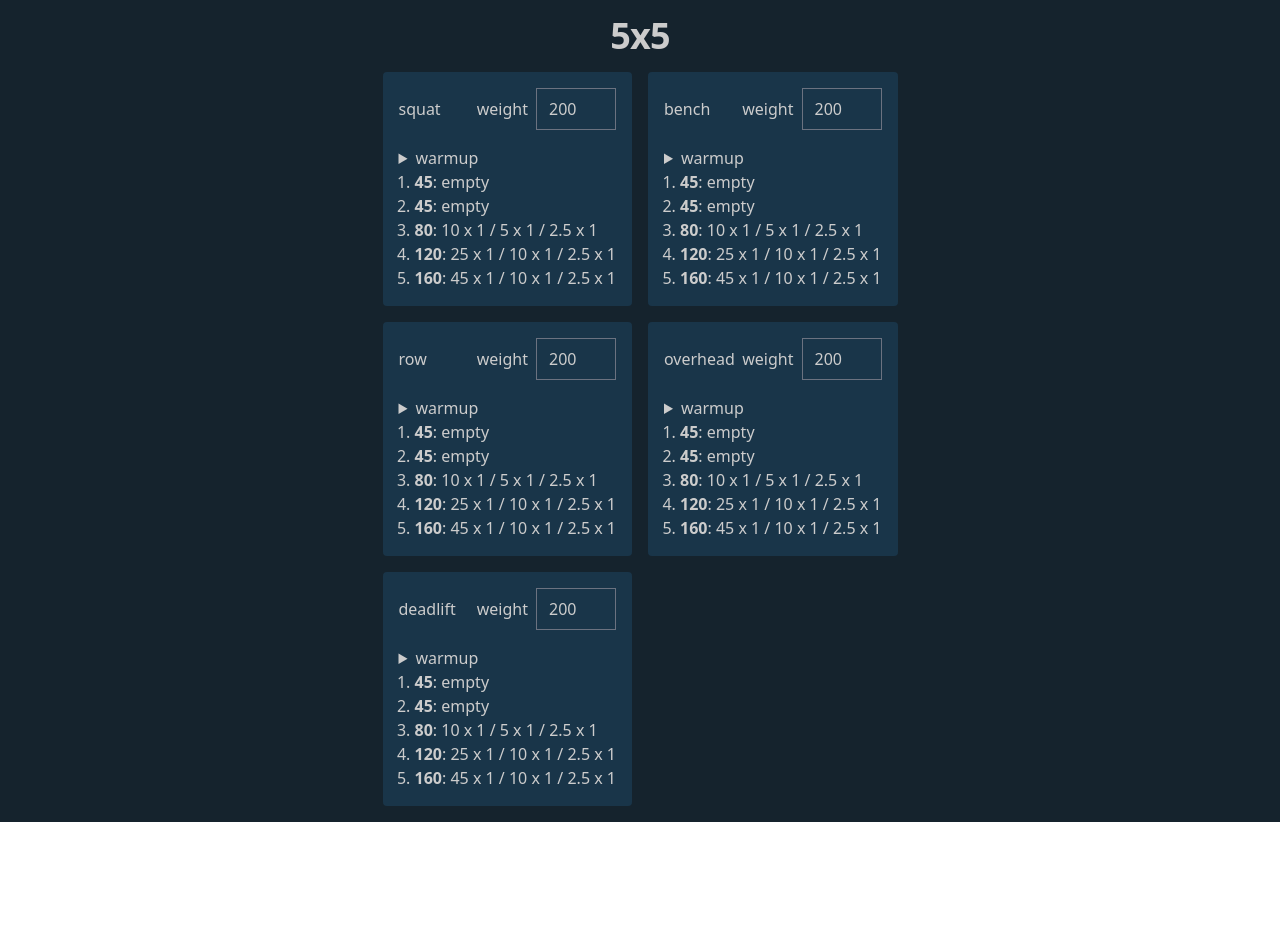
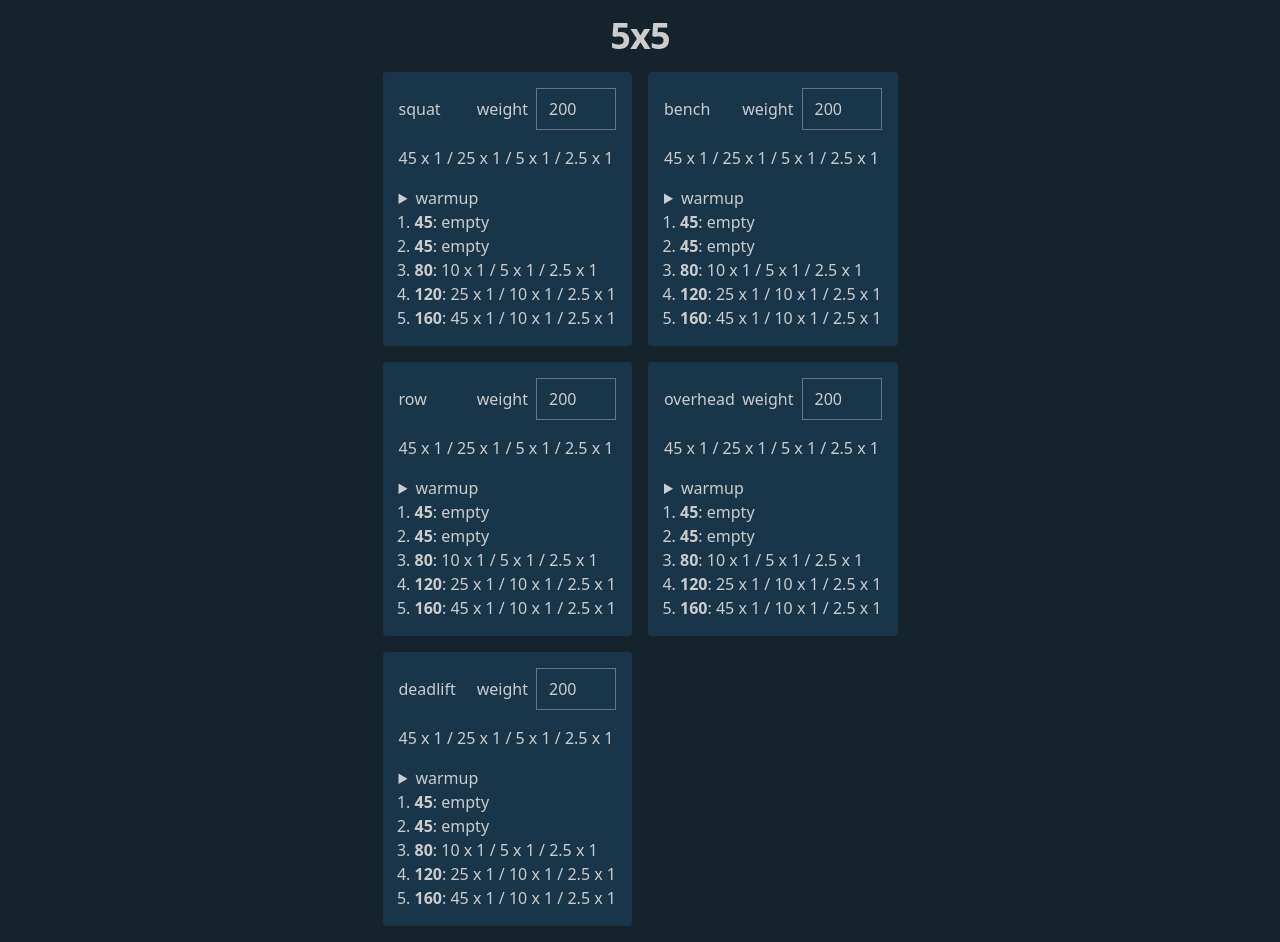
Before and after one commit to b4conjuice/5x5, a Next.js app: page / in a window 1280 px wide. Before the commit the page ends 822 px from the top, so only its background shows below. Built offline with nearby package versions, Linux system fonts and the light colour scheme.

Commit message:
calculate plates per side for current weight

```diff
--- a/src/app/warmupCalculator.tsx
+++ b/src/app/warmupCalculator.tsx
@@ -73,6 +73,7 @@ export default function WarmupCalculator({ exercise }: { exercise: string }) {
           />
         </label>
       </div>
+      <p>{calculatePlatesPerSide(weight)}</p>
       <details>
         <summary>
           <h3 className='inline'>warmup</h3>
```
